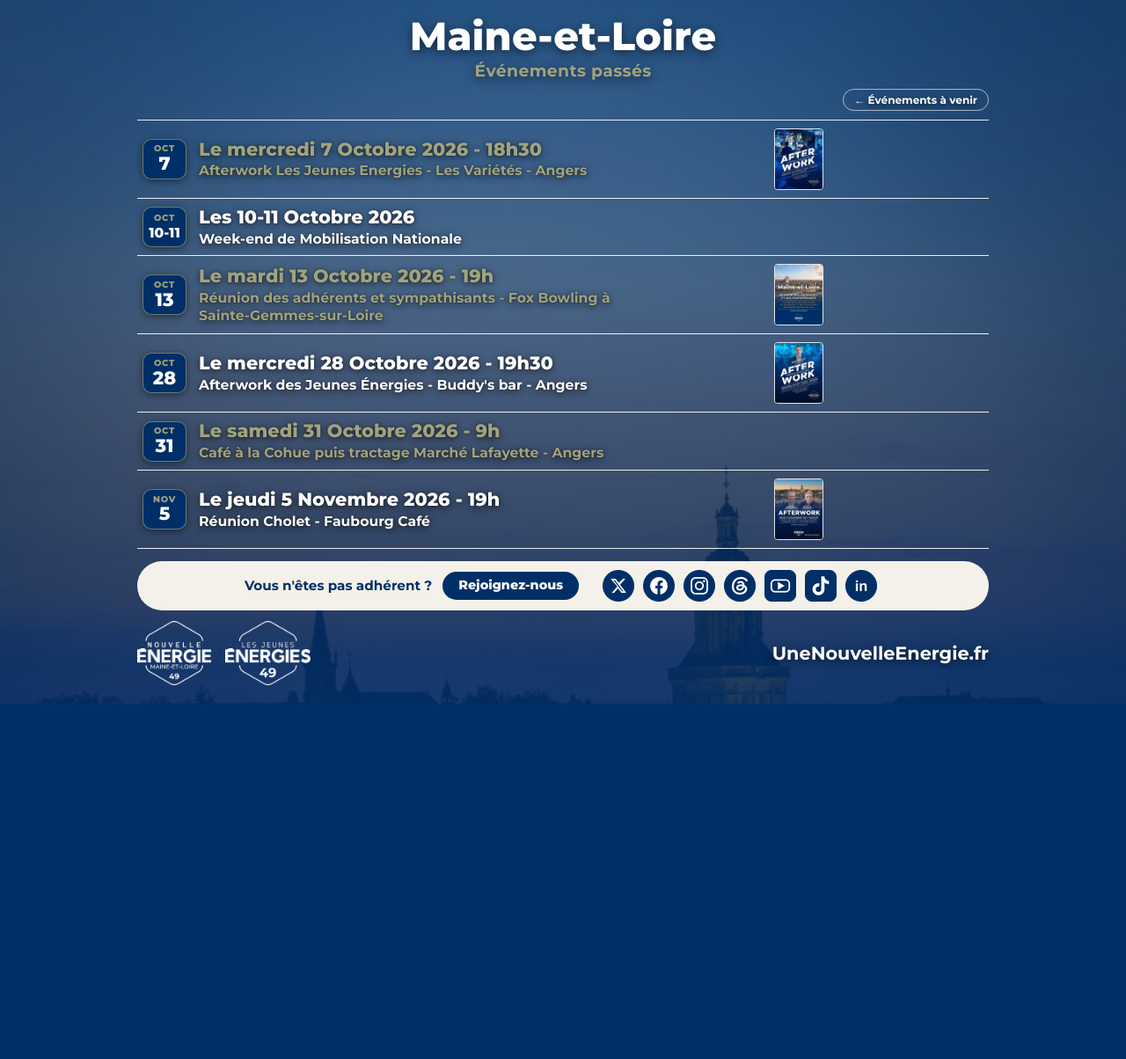
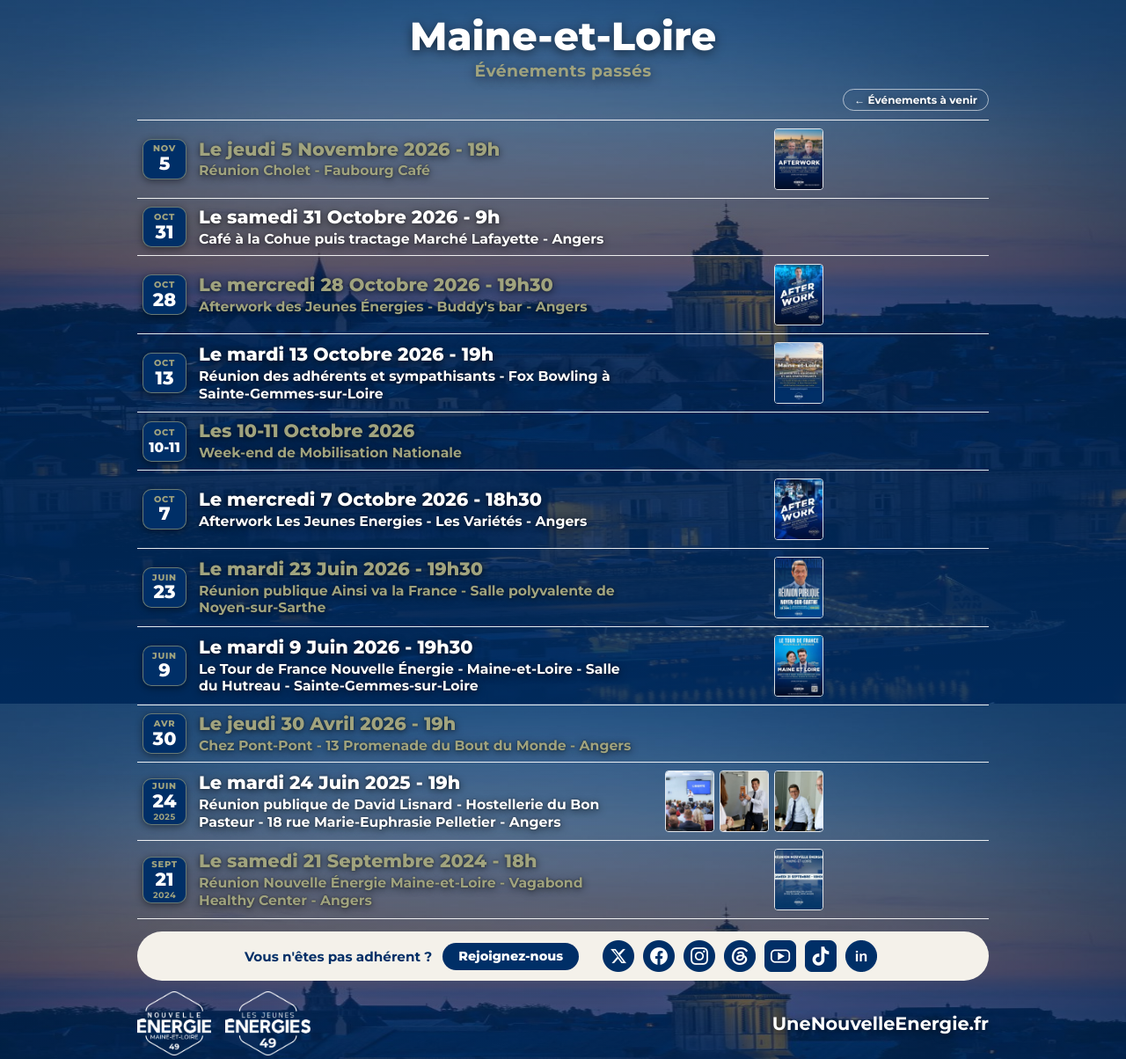
Before and after one commit to ne49-evenements/ne49-evenements.github.io, a plain HTML site: page PastEvent.html in a window 1280 px wide. Shown: the top 1204 px of the page at 88% size. Before the commit the page ends 800 px from the top, so only its background shows below. Drawn offline with Linux system fonts and the light colour scheme.

Commit message:
Evenements passes: ajout 21/09/2024, 24/06/2025, 30/04, 09/06 et 23/06/2026; annee dans l'icone; ordre du plus recent au plus ancien

```diff
--- a/PastEvent.html
+++ b/PastEvent.html
@@ -93,7 +93,7 @@
   .cal {
     grid-column: 1;
     display: flex; flex-direction: column; align-items: center; justify-content: center;
-    width: 50px; height: 46px;
+    width: 50px; min-height: 46px;
     background: var(--navy);
     border: 1px solid rgba(160,163,126,.65);
     border-radius: 10px;
@@ -103,6 +103,8 @@
   }
   .cal .m { color: var(--kaki); font-weight: 800; font-size: .62rem; letter-spacing: .08em; }
   .cal .d { color: var(--white); font-weight: 800; font-size: 1.3rem; margin-top: 2px; }
+  .cal .y { color: var(--kaki); font-weight: 700; font-size: .6rem; letter-spacing: .04em; margin-top: 2px; }
+  .cal.has-year { padding: 3px 0; }
   .cal.range .d { font-size: .98rem; margin-top: 4px; }
   .text { grid-column: 2; }
   .cta { grid-column: 3; }
@@ -126,7 +128,9 @@
   }
   .event .cta, .event .links, .event .notify { display: none; }
   .event.past { opacity: .45; }
-  .event.past .cta, .event.past .poster, .event.past .notify, .event.past .links { display: none; }
+  .event.past .cta, .event.past .notify, .event.past .links { display: none; }
+  .posters { grid-column: 3 / 5; justify-self: end; display: flex; gap: 6px; }
+  .posters .poster { grid-column: auto; }
   .social {
     margin-top: 14px;
     padding: 10px 12px;
@@ -172,6 +176,8 @@
     .event.has-poster .links { grid-column: 3; }
     .links a, .links .tbd { white-space: normal; }
     .event .poster { grid-column: 4; grid-row: 1 / span 2; align-self: start; justify-self: end; }
+    .event .posters { grid-column: 4; grid-row: 1 / span 2; align-self: start; flex-direction: column; }
+    .event.has-poster .posters ~ .links { grid-column: 3; }
     .social { border-radius: 24px; }
   }
 </style>
@@ -183,28 +189,17 @@
 
   <!-- data-end = fin de l'événement (heure de Paris) ; passé ce moment la ligne est estompée automatiquement -->
   <ul class="events">
-    <li class="event has-poster" data-end="2026-10-07T22:00:00+02:00">
-      <time class="cal" datetime="2026-10-07" aria-hidden="true"><span class="m">OCT</span><span class="d">7</span></time>
+    <li class="event has-poster" data-end="2026-10-28T22:00:00+01:00">
+      <time class="cal" datetime="2026-10-28" aria-hidden="true"><span class="m">OCT</span><span class="d">28</span></time>
       <div class="text">
-        <p class="date">Le mercredi 7 Octobre 2026 - 18h30</p>
-        <p class="lieu">Afterwork Les Jeunes Energies - Les Variétés - Angers</p>
+        <p class="date">Le mercredi 28 Octobre 2026 - 19h30</p>
+        <p class="lieu">Afterwork des Jeunes Énergies - Buddy's bar - Angers</p>
       </div>
-      <a class="cta" href="https://1ne.fr/49j" target="_blank" rel="noopener">S'inscrire</a>
-      <a class="poster" href="assets/posters/afterwork-2026-10-07.jpg" target="_blank" rel="noopener" title="Voir l'affiche en grand"><img src="assets/posters/afterwork-2026-10-07-thumb.jpg" alt="Affiche - Afterwork Les Jeunes Energies, 7 octobre" width="120" height="150" loading="lazy"></a>
+      <a class="cta" href="https://nouvelle-energie.qomon.org/action/7a448507-afterwork-des-jeunes-energies-maine-et-loire" target="_blank" rel="noopener">S'inscrire</a>
+      <a class="poster" href="assets/posters/afterwork-2026-10-28.jpg?v=1" target="_blank" rel="noopener" title="Voir l'affiche en grand"><img src="assets/posters/afterwork-2026-10-28-thumb.jpg?v=1" alt="Affiche - Afterwork des Jeunes Énergies, Angers, 28 octobre" width="120" height="150" loading="lazy"></a>
       <div class="links">
-        <a href="https://www.google.com/maps/search/?api=1&amp;query=Les+Vari%C3%A9t%C3%A9s+Angers" target="_blank" rel="noopener"><svg class="ic" viewBox="0 0 24 24" aria-hidden="true"><path fill="currentColor" d="M12 2C8.13 2 5 5.13 5 9c0 5.25 7 13 7 13s7-7.75 7-13c0-3.87-3.13-7-7-7zm0 9.5a2.5 2.5 0 0 1 0-5 2.5 2.5 0 0 1 0 5z"/></svg>Google Maps</a>
-        <a href="assets/ics/2026-10-07-afterwork.ics" download><svg class="ic" viewBox="0 0 24 24" aria-hidden="true"><path fill="currentColor" d="M17 12h-5v5h5v-5zM16 1v2H8V1H6v2H5c-1.11 0-1.99.9-1.99 2L3 19c0 1.1.89 2 2 2h14c1.1 0 2-.9 2-2V5c0-1.1-.9-2-2-2h-1V1h-2zm3 18H5V8h14v11z"/></svg>Ajouter au calendrier</a>
-      </div>
-    </li>
-    <li class="event" data-end="2026-10-11T23:59:00+02:00">
-      <time class="cal range" datetime="2026-10-10" aria-hidden="true"><span class="m">OCT</span><span class="d">10-11</span></time>
-      <div class="text">
-        <p class="date">Les 10-11 Octobre 2026</p>
-        <p class="lieu">Week-end de Mobilisation Nationale</p>
-      </div>
-      <span class="notify">Synchro WhatsApp</span>
-      <div class="links">
-        <a href="assets/ics/2026-10-10-weekend-mobilisation.ics" download><svg class="ic" viewBox="0 0 24 24" aria-hidden="true"><path fill="currentColor" d="M17 12h-5v5h5v-5zM16 1v2H8V1H6v2H5c-1.11 0-1.99.9-1.99 2L3 19c0 1.1.89 2 2 2h14c1.1 0 2-.9 2-2V5c0-1.1-.9-2-2-2h-1V1h-2zm3 18H5V8h14v11z"/></svg>Ajouter au calendrier</a>
+        <a href="https://www.google.com/maps/search/?api=1&amp;query=Buddy%27s+bar+Angers" target="_blank" rel="noopener"><svg class="ic" viewBox="0 0 24 24" aria-hidden="true"><path fill="currentColor" d="M12 2C8.13 2 5 5.13 5 9c0 5.25 7 13 7 13s7-7.75 7-13c0-3.87-3.13-7-7-7zm0 9.5a2.5 2.5 0 0 1 0-5 2.5 2.5 0 0 1 0 5z"/></svg>Google Maps</a>
+        <a href="assets/ics/2026-10-28-afterwork.ics" download><svg class="ic" viewBox="0 0 24 24" aria-hidden="true"><path fill="currentColor" d="M17 12h-5v5h5v-5zM16 1v2H8V1H6v2H5c-1.11 0-1.99.9-1.99 2L3 19c0 1.1.89 2 2 2h14c1.1 0 2-.9 2-2V5c0-1.1-.9-2-2-2h-1V1h-2zm3 18H5V8h14v11z"/></svg>Ajouter au calendrier</a>
       </div>
     </li>
     <li class="event has-poster" data-end="2026-10-13T22:30:00+02:00">
@@ -220,18 +215,68 @@
         <a href="assets/ics/2026-10-13-reunion-adherents.ics" download><svg class="ic" viewBox="0 0 24 24" aria-hidden="true"><path fill="currentColor" d="M17 12h-5v5h5v-5zM16 1v2H8V1H6v2H5c-1.11 0-1.99.9-1.99 2L3 19c0 1.1.89 2 2 2h14c1.1 0 2-.9 2-2V5c0-1.1-.9-2-2-2h-1V1h-2zm3 18H5V8h14v11z"/></svg>Ajouter au calendrier</a>
       </div>
     </li>
-    <li class="event has-poster" data-end="2026-10-28T22:00:00+01:00">
-      <time class="cal" datetime="2026-10-28" aria-hidden="true"><span class="m">OCT</span><span class="d">28</span></time>
+    <li class="event" data-end="2026-10-11T23:59:00+02:00">
+      <time class="cal range" datetime="2026-10-10" aria-hidden="true"><span class="m">OCT</span><span class="d">10-11</span></time>
       <div class="text">
-        <p class="date">Le mercredi 28 Octobre 2026 - 19h30</p>
-        <p class="lieu">Afterwork des Jeunes Énergies - Buddy's bar - Angers</p>
+        <p class="date">Les 10-11 Octobre 2026</p>
+        <p class="lieu">Week-end de Mobilisation Nationale</p>
       </div>
-      <a class="cta" href="https://nouvelle-energie.qomon.org/action/7a448507-afterwork-des-jeunes-energies-maine-et-loire" target="_blank" rel="noopener">S'inscrire</a>
-      <a class="poster" href="assets/posters/afterwork-2026-10-28.jpg?v=1" target="_blank" rel="noopener" title="Voir l'affiche en grand"><img src="assets/posters/afterwork-2026-10-28-thumb.jpg?v=1" alt="Affiche - Afterwork des Jeunes Énergies, Angers, 28 octobre" width="120" height="150" loading="lazy"></a>
+      <span class="notify">Synchro WhatsApp</span>
       <div class="links">
-        <a href="https://www.google.com/maps/search/?api=1&amp;query=Buddy%27s+bar+Angers" target="_blank" rel="noopener"><svg class="ic" viewBox="0 0 24 24" aria-hidden="true"><path fill="currentColor" d="M12 2C8.13 2 5 5.13 5 9c0 5.25 7 13 7 13s7-7.75 7-13c0-3.87-3.13-7-7-7zm0 9.5a2.5 2.5 0 0 1 0-5 2.5 2.5 0 0 1 0 5z"/></svg>Google Maps</a>
-        <a href="assets/ics/2026-10-28-afterwork.ics" download><svg class="ic" viewBox="0 0 24 24" aria-hidden="true"><path fill="currentColor" d="M17 12h-5v5h5v-5zM16 1v2H8V1H6v2H5c-1.11 0-1.99.9-1.99 2L3 19c0 1.1.89 2 2 2h14c1.1 0 2-.9 2-2V5c0-1.1-.9-2-2-2h-1V1h-2zm3 18H5V8h14v11z"/></svg>Ajouter au calendrier</a>
+        <a href="assets/ics/2026-10-10-weekend-mobilisation.ics" download><svg class="ic" viewBox="0 0 24 24" aria-hidden="true"><path fill="currentColor" d="M17 12h-5v5h5v-5zM16 1v2H8V1H6v2H5c-1.11 0-1.99.9-1.99 2L3 19c0 1.1.89 2 2 2h14c1.1 0 2-.9 2-2V5c0-1.1-.9-2-2-2h-1V1h-2zm3 18H5V8h14v11z"/></svg>Ajouter au calendrier</a>
       </div>
+    </li>
+    <li class="event has-poster" data-end="2026-10-07T22:00:00+02:00">
+      <time class="cal" datetime="2026-10-07" aria-hidden="true"><span class="m">OCT</span><span class="d">7</span></time>
+      <div class="text">
+        <p class="date">Le mercredi 7 Octobre 2026 - 18h30</p>
+        <p class="lieu">Afterwork Les Jeunes Energies - Les Variétés - Angers</p>
+      </div>
+      <a class="cta" href="https://1ne.fr/49j" target="_blank" rel="noopener">S'inscrire</a>
+      <a class="poster" href="assets/posters/afterwork-2026-10-07.jpg" target="_blank" rel="noopener" title="Voir l'affiche en grand"><img src="assets/posters/afterwork-2026-10-07-thumb.jpg" alt="Affiche - Afterwork Les Jeunes Energies, 7 octobre" width="120" height="150" loading="lazy"></a>
+      <div class="links">
+        <a href="https://www.google.com/maps/search/?api=1&amp;query=Les+Vari%C3%A9t%C3%A9s+Angers" target="_blank" rel="noopener"><svg class="ic" viewBox="0 0 24 24" aria-hidden="true"><path fill="currentColor" d="M12 2C8.13 2 5 5.13 5 9c0 5.25 7 13 7 13s7-7.75 7-13c0-3.87-3.13-7-7-7zm0 9.5a2.5 2.5 0 0 1 0-5 2.5 2.5 0 0 1 0 5z"/></svg>Google Maps</a>
+        <a href="assets/ics/2026-10-07-afterwork.ics" download><svg class="ic" viewBox="0 0 24 24" aria-hidden="true"><path fill="currentColor" d="M17 12h-5v5h5v-5zM16 1v2H8V1H6v2H5c-1.11 0-1.99.9-1.99 2L3 19c0 1.1.89 2 2 2h14c1.1 0 2-.9 2-2V5c0-1.1-.9-2-2-2h-1V1h-2zm3 18H5V8h14v11z"/></svg>Ajouter au calendrier</a>
+      </div>
+    </li>
+    <li class="event has-poster" data-end="2026-06-23T22:30:00+02:00">
+      <time class="cal" datetime="2026-06-23" aria-hidden="true"><span class="m">JUIN</span><span class="d">23</span></time>
+      <div class="text">
+        <p class="date">Le mardi 23 Juin 2026 - 19h30</p>
+        <p class="lieu">Réunion publique Ainsi va la France - Salle polyvalente de Noyen-sur-Sarthe</p>
+      </div>
+      <a class="poster" href="assets/posters/reunion-2026-06-23.jpg" target="_blank" rel="noopener" title="Voir en grand"><img src="assets/posters/reunion-2026-06-23-thumb.jpg" alt="Affiche - Réunion publique Ainsi va la France, Noyen-sur-Sarthe, 23 juin 2026" width="120" height="150" loading="lazy"></a>
+    </li>
+    <li class="event has-poster" data-end="2026-06-09T22:00:00+02:00">
+      <time class="cal" datetime="2026-06-09" aria-hidden="true"><span class="m">JUIN</span><span class="d">9</span></time>
+      <div class="text">
+        <p class="date">Le mardi 9 Juin 2026 - 19h30</p>
+        <p class="lieu">Le Tour de France Nouvelle Énergie - Maine-et-Loire - Salle du Hutreau - Sainte-Gemmes-sur-Loire</p>
+      </div>
+      <a class="poster" href="assets/posters/tour-de-france-2026-06-09.jpg?v=2" target="_blank" rel="noopener" title="Voir en grand"><img src="assets/posters/tour-de-france-2026-06-09-thumb.jpg?v=2" alt="Affiche - Le Tour de France Nouvelle Énergie, Sainte-Gemmes-sur-Loire, 9 juin 2026" width="120" height="150" loading="lazy"></a>
+    </li>
+    <li class="event" data-end="2026-04-30T22:00:00+02:00">
+      <time class="cal" datetime="2026-04-30" aria-hidden="true"><span class="m">AVR</span><span class="d">30</span></time>
+      <div class="text">
+        <p class="date">Le jeudi 30 Avril 2026 - 19h</p>
+        <p class="lieu">Chez Pont-Pont - 13 Promenade du Bout du Monde - Angers</p>
+      </div>
+    </li>
+    <li class="event has-poster" data-end="2025-06-24T22:00:00+02:00">
+      <time class="cal has-year" datetime="2025-06-24" aria-hidden="true"><span class="m">JUIN</span><span class="d">24</span><span class="y">2025</span></time>
+      <div class="text">
+        <p class="date">Le mardi 24 Juin 2025 - 19h</p>
+        <p class="lieu">Réunion publique de David Lisnard - Hostellerie du Bon Pasteur - 18 rue Marie-Euphrasie Pelletier - Angers</p>
+      </div>
+      <div class="posters"><a class="poster" href="assets/posters/lisnard-angers-2025-06-24-salle.jpg" target="_blank" rel="noopener" title="Voir en grand"><img src="assets/posters/lisnard-angers-2025-06-24-salle-thumb.jpg" alt="Photo - Réunion publique de David Lisnard, Angers, 24 juin 2025" width="120" height="150" loading="lazy"></a><a class="poster" href="assets/posters/lisnard-angers-2025-06-24-2.jpg" target="_blank" rel="noopener" title="Voir en grand"><img src="assets/posters/lisnard-angers-2025-06-24-2-thumb.jpg" alt="Photo - David Lisnard avec les adhérents, Angers, 24 juin 2025" width="120" height="150" loading="lazy"></a><a class="poster" href="assets/posters/lisnard-angers-2025-06-24-3.jpg" target="_blank" rel="noopener" title="Voir en grand"><img src="assets/posters/lisnard-angers-2025-06-24-3-thumb.jpg" alt="Photo - David Lisnard avec les adhérents, Angers, 24 juin 2025" width="120" height="150" loading="lazy"></a></div>
+    </li>
+    <li class="event has-poster" data-end="2024-09-21T21:00:00+02:00">
+      <time class="cal has-year" datetime="2024-09-21" aria-hidden="true"><span class="m">SEPT</span><span class="d">21</span><span class="y">2024</span></time>
+      <div class="text">
+        <p class="date">Le samedi 21 Septembre 2024 - 18h</p>
+        <p class="lieu">Réunion Nouvelle Énergie Maine-et-Loire - Vagabond Healthy Center - Angers</p>
+      </div>
+      <a class="poster" href="assets/posters/reunion-2024-09-21.jpg" target="_blank" rel="noopener" title="Voir en grand"><img src="assets/posters/reunion-2024-09-21-thumb.jpg" alt="Affiche - Réunion Nouvelle Énergie Maine-et-Loire, 21 septembre 2024" width="120" height="150" loading="lazy"></a>
     </li>
   </ul>
 
@@ -270,7 +315,7 @@
         if (Date.parse(el.dataset.end) < now && !have[el.dataset.end]) list.appendChild(document.importNode(el, true));
       });
       var items = Array.prototype.slice.call(list.children);
-      items.sort(function (a, b) { return Date.parse(a.dataset.end) - Date.parse(b.dataset.end); });
+      items.sort(function (a, b) { return Date.parse(b.dataset.end) - Date.parse(a.dataset.end); });
       items.forEach(function (el) { list.appendChild(el); });
     }).catch(function () {});
   })();
```
Also changed, not shown: assets/posters/lisnard-angers-2025-06-24-2-thumb.jpg (added), assets/posters/lisnard-angers-2025-06-24-2.jpg (added), assets/posters/lisnard-angers-2025-06-24-3-thumb.jpg (added), assets/posters/lisnard-angers-2025-06-24-3.jpg (added), assets/posters/lisnard-angers-2025-06-24-salle-thumb.jpg (added), assets/posters/lisnard-angers-2025-06-24-salle.jpg (added), assets/posters/reunion-2024-09-21-thumb.jpg (added), assets/posters/reunion-2024-09-21.jpg (added), assets/posters/reunion-2026-06-23-thumb.jpg (added), assets/posters/reunion-2026-06-23.jpg (added), assets/posters/tour-de-france-2026-06-09-thumb.jpg (added), assets/posters/tour-de-france-2026-06-09.jpg (added).
